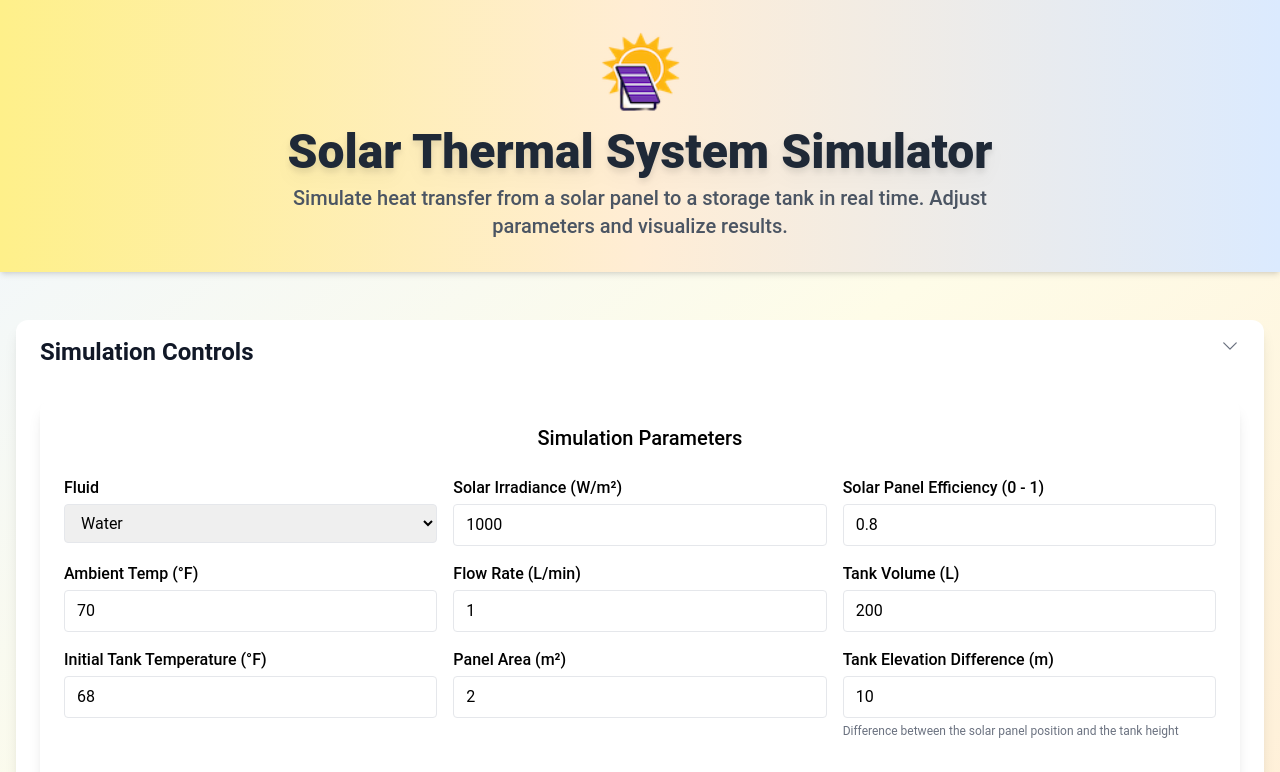
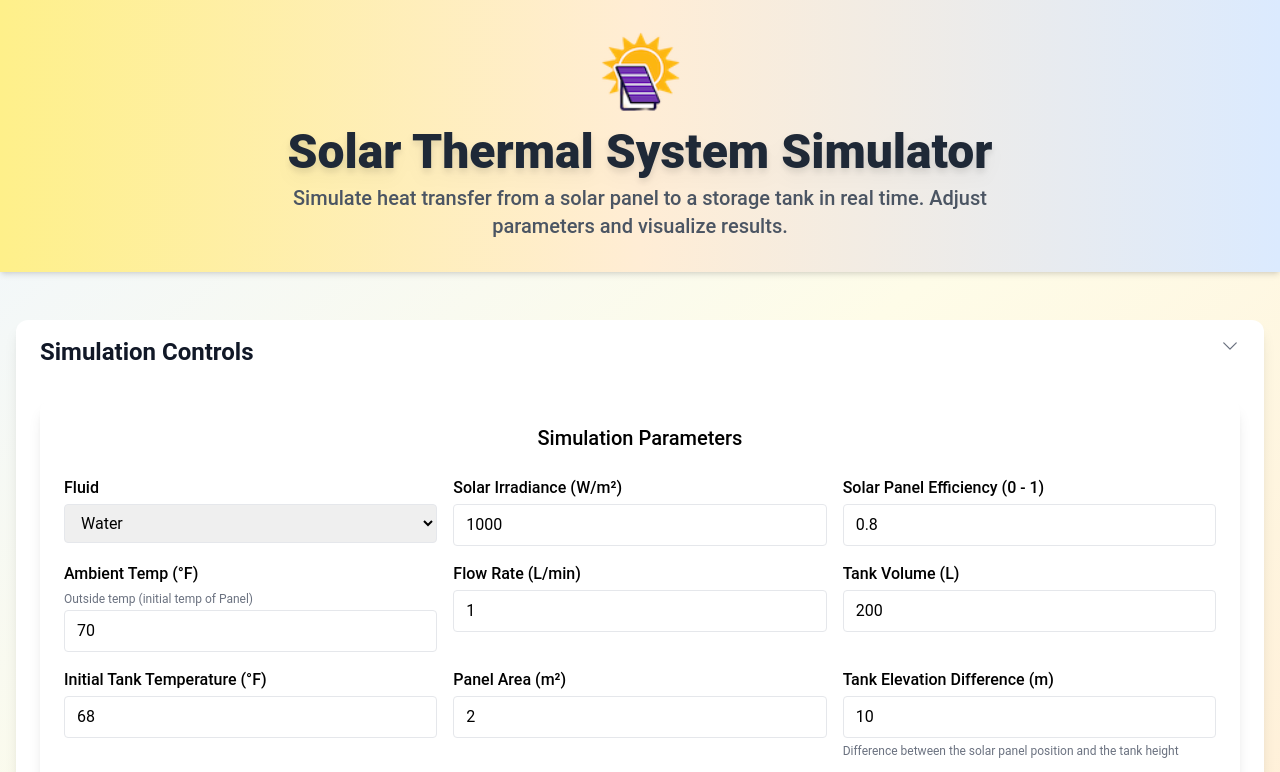
Before and after one commit to drdesmond/Physics-Simulator-Coding-Exercise, a React (Create React App) app: page / in a window 1280 px wide. Shown: the top 772 px of the page. Built offline with nearby package versions, Linux system fonts and the light colour scheme.

Commit message:
add comments

```diff
--- a/src/components/ControlPanel.tsx
+++ b/src/components/ControlPanel.tsx
@@ -115,9 +115,10 @@ export const ControlPanel: React.FC<ControlPanelProps> = ({
           />
         </div>
         <div>
-          <label className="block font-medium mb-1" htmlFor="ambientTemp">
+          <label className="block font-medium" htmlFor="ambientTemp">
             Ambient Temp (°F)
           </label>
+          <span className="text-xs text-gray-500">Outside temp (initial temp of Panel)</span>
           <Controller
             name="ambientTemp"
             control={control}
```
Also changed, not shown: 1 other file (tests, documents, lock files or other folders).
